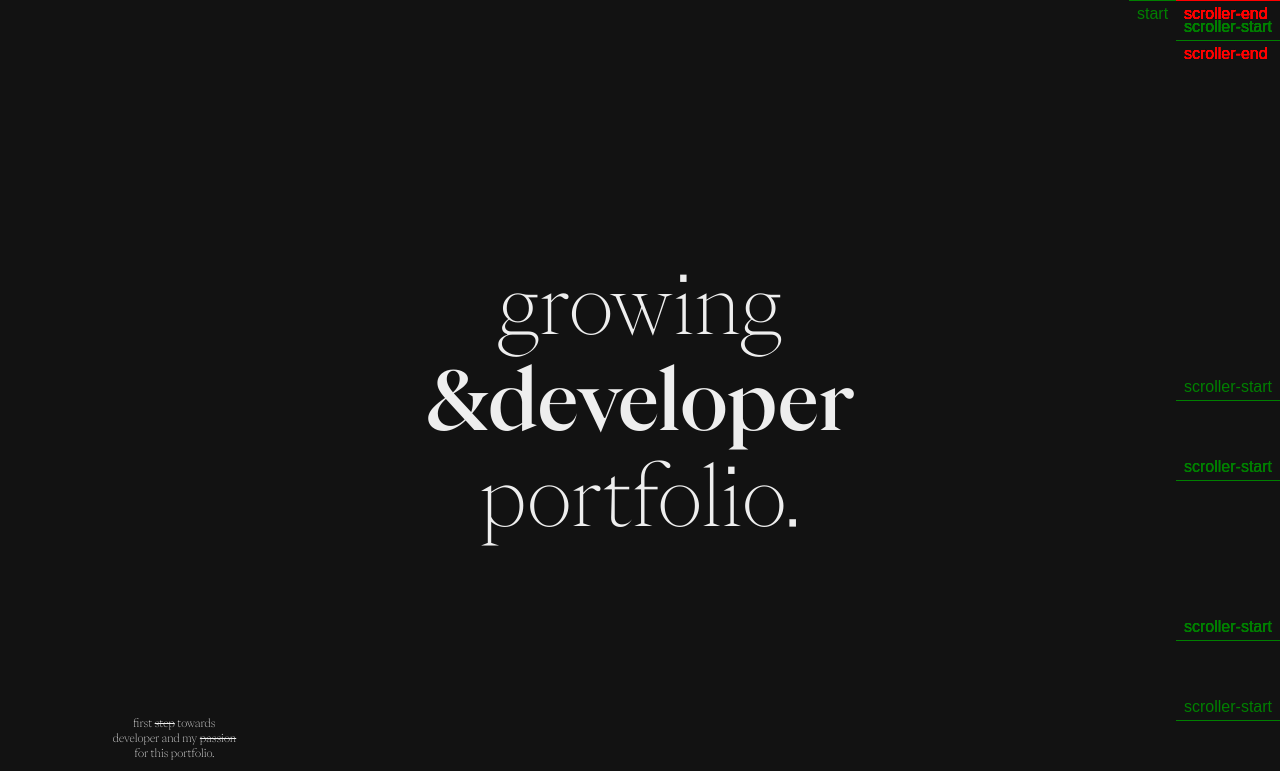
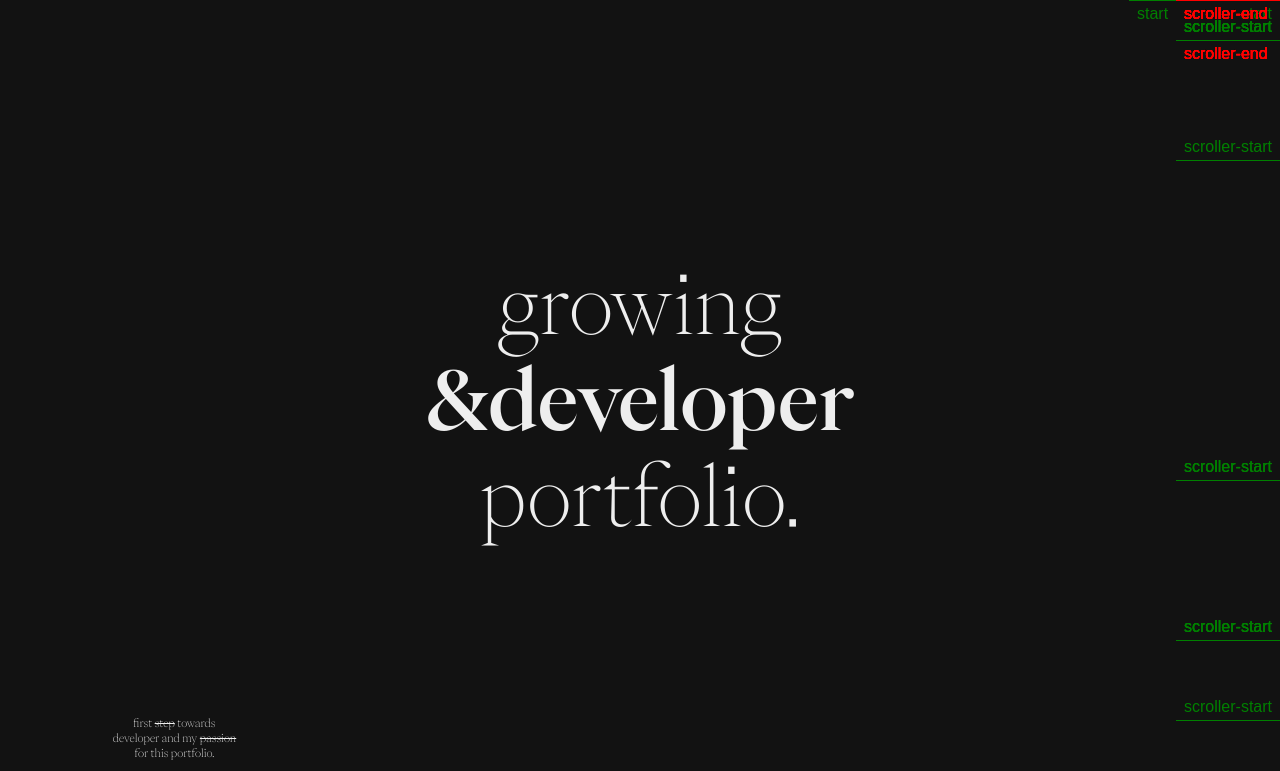
Before and after one commit to KDB6/portfolio, a website: page index.html in a window 1280 px wide. Shown: the top 771 px of the page. Drawn offline with nearby package versions, Linux system fonts and the light colour scheme; a web font is replaced by a local one.

Commit message:
12 07
12 07

```diff
--- a/assets/css/all/webStandard.css
+++ b/assets/css/all/webStandard.css
@@ -18,7 +18,7 @@
 .webStandard__img > img {
     width: 90%;
     left: 0;
-    scale: 1;
+    opacity: 1;
 }
 .webStandard__desc {
     position: absolute;
@@ -53,4 +53,5 @@
     visibility: hidden;
     position: relative;
     width: 100%;
+    scale: 1;
 }
--- a/index.html
+++ b/index.html
@@ -825,7 +825,7 @@
             scrollTrigger: {
                 trigger: "#about",
                 start: "10% 60%",
-                end: "60%",
+                end: "50%",
                 markers: true,
                 scrub: 1,
             },
@@ -838,7 +838,7 @@
             scrollTrigger: {
                 trigger: "#about",
                 start: "20% 60%",
-                end: "80%",
+                end: "50%",
                 markers: true,
                 scrub: 1,
             },
@@ -851,7 +851,7 @@
             scrollTrigger: {
                 trigger: "#about",
                 start: "40% 60%",
-                end: "80%",
+                end: "50%",
                 markers: true,
                 scrub: 1,
             },
@@ -926,12 +926,25 @@
             ease: "power4",
         }, 0)
 
-        // webStandard
+        webStandard
+        wS1.from('.webStandardImg', {
+            scrollTrigger: {
+                trigger: "#webStandard",
+                start: "-50% 20%",
+                end: "0%",
+                markers: true,
+                scrub: 1,
+            },
+            opacity: 0,
+            duration: 1,
+            ease: "power4",
+        }, 0)
 
         const options = {
             root: null,
             rootMargin: "0px",
-            threshold: 1
+            threshold: 1,
+            scale: 1,
         };
 
         let revealCallback = (entries, self) => {
@@ -961,14 +974,13 @@
             revealAnim.from(img, 2, {
                 scale: 1.4,
                 ease: easeInOut,
-                delay: 2,
+                delay: 1,
                 scrollTrigger: {
                     trigger: "#webStandard",
-                    start: "-40% 50%",
+                    start: "-50% 00%",
                     end: "100%",
                 markers: true,
                 scrub: 1,
-                wdith: 60
             },
             });
             self.unobserve(entry.target);
```
